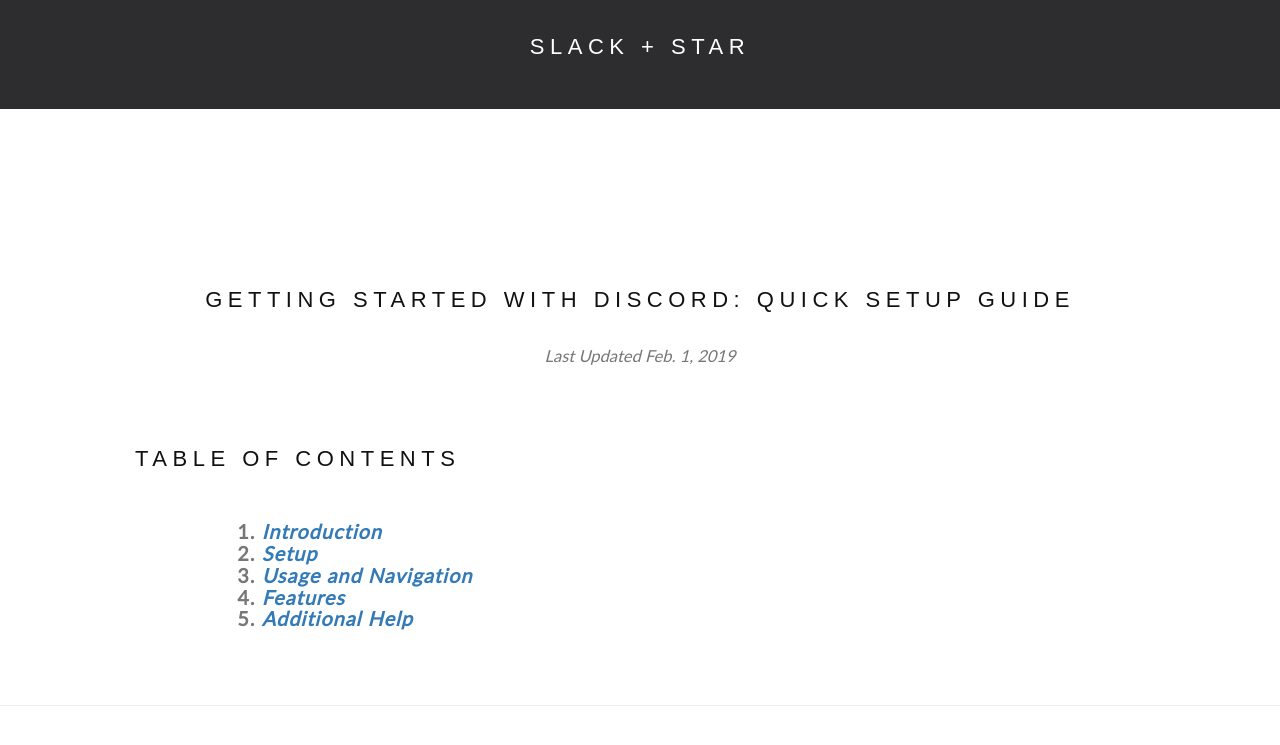
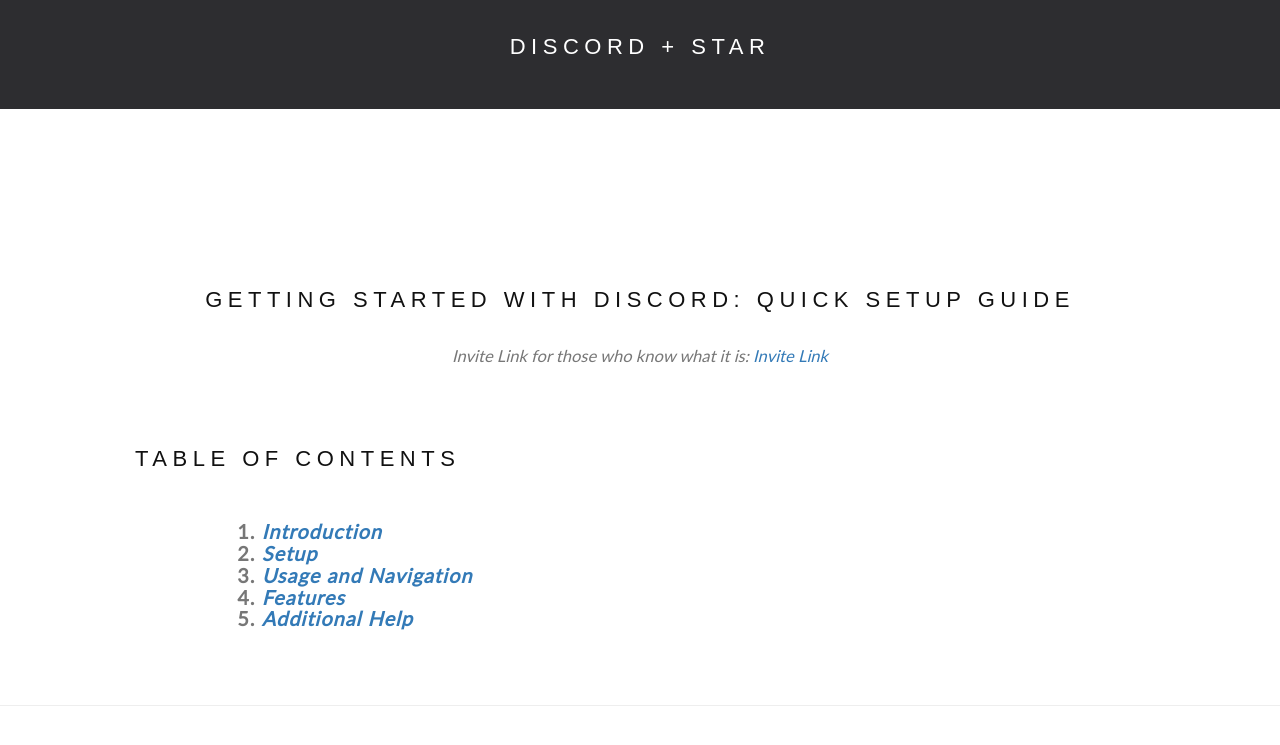
Before and after one commit to JakeTotland/star-site, a website: page public/__slack-page-matter.htm in a window 1280 px wide. Shown: the part 55-800 px from the top of the page. Drawn offline with nearby package versions, Linux system fonts and the light colour scheme; a web font is replaced by a local one.

Commit message:
more slack -> discord changes

```diff
--- a/public/__slack-page-matter.htm
+++ b/public/__slack-page-matter.htm
@@ -91,7 +91,7 @@
 <!-- Navbar downward extension, for title of page -->
 <div class="bg-1">
     <div class="text-center container nonsection first-pad">
-        <h3>Slack + Star</h3>
+        <h3>Discord + Star</h3>
     </div>
 </div>
 
@@ -112,7 +112,7 @@
         Getting <span class="upper">Star</span>ted with Discord: Quick Setup Guide
     </h3>
     <em>
-        Last Updated Feb. 1, 2019
+        Invite Link for those who know what it is: <a href="https://discord.gg/tPpNmGV" target="_blank">Invite Link</a>
     </em>
 </div>
 
```
Also changed, not shown: public/__index-page-matter.htm (+1 -1 lines).
